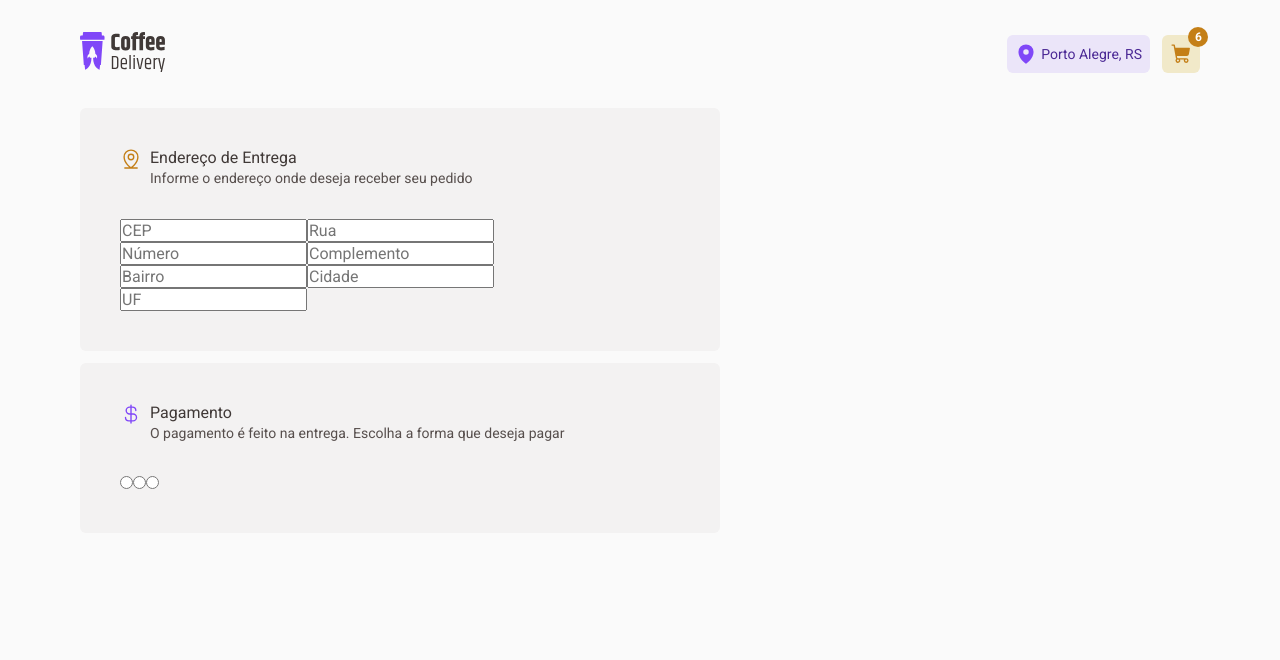
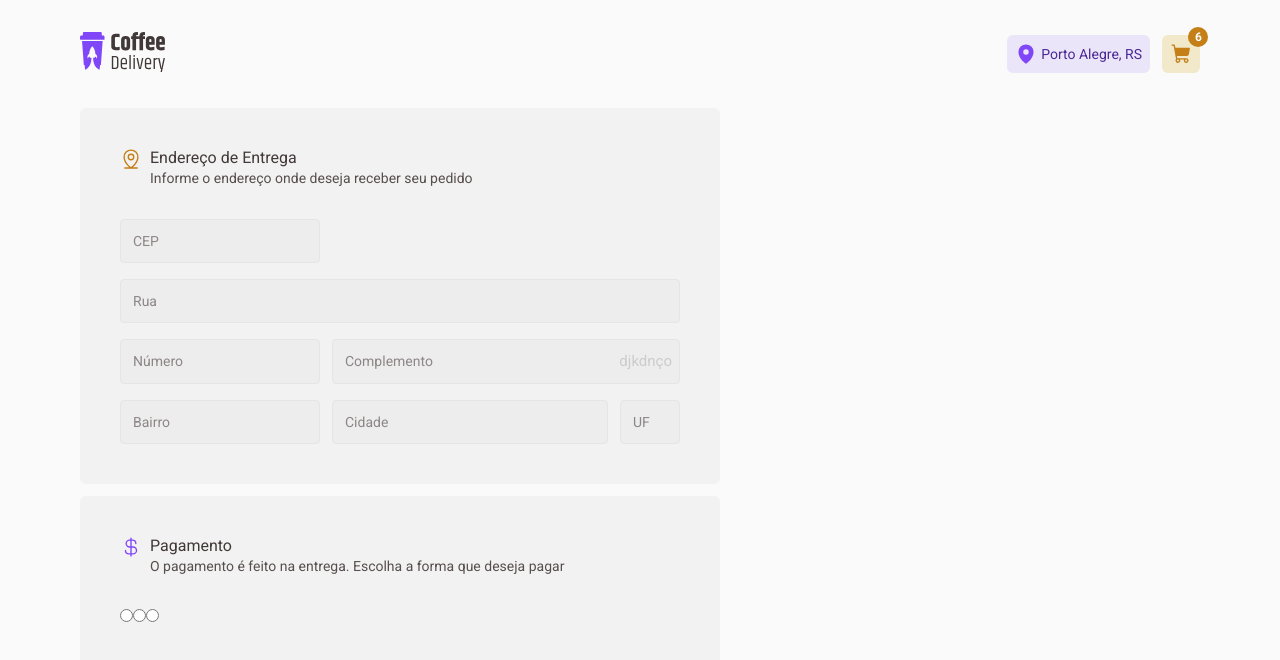
Before and after one commit to bernardodemarco/coffee-delivery, a React (Vite) app: page /checkout in a window 1280 px wide. Shown: the top 660 px of the page. Built offline with nearby package versions, Linux system fonts and the light colour scheme.

Commit message:
inputs form

```diff
--- a/src/pages/Checkout/components/OrderForm/index.tsx
+++ b/src/pages/Checkout/components/OrderForm/index.tsx
@@ -1,5 +1,10 @@
 import { CurrencyDollar, MapPinLine } from '@phosphor-icons/react'
-import { FormInfo, FormContainer } from './styles'
+import {
+  FormInfo,
+  FormContainer,
+  InputsContainer,
+  OptionalInput,
+} from './styles'
 
 export const OrderForm = () => {
   return (
@@ -12,15 +17,21 @@ export const OrderForm = () => {
             <p>Informe o endereço onde deseja receber seu pedido</p>
           </div>
         </FormInfo>
-        <div>
+        <InputsContainer>
           <input type="text" placeholder="CEP" />
           <input type="text" placeholder="Rua" />
+          <div>
             <input type="number" placeholder="Número" />
+            <OptionalInput>
               <input type="text" placeholder="Complemento" />
+            </OptionalInput>
+          </div>
+          <div>
             <input type="text" placeholder="Bairro" />
             <input type="text" placeholder="Cidade" />
             <input type="text" placeholder="UF" />
           </div>
+        </InputsContainer>
       </section>
       <section>
         <FormInfo iconColor="purple">
--- a/src/pages/Checkout/components/OrderForm/styles.ts
+++ b/src/pages/Checkout/components/OrderForm/styles.ts
@@ -47,3 +47,91 @@ export const FormInfo = styled.div<FormInfoProps>`
     color: ${({ theme, iconColor }) => theme[iconColor]};
   }
 `
+
+export const InputsContainer = styled.div`
+  display: flex;
+  flex-direction: column;
+  gap: 1rem;
+  justify-content: center;
+
+  & > div {
+    display: flex;
+    justify-content: flex-start;
+    align-items: center;
+    gap: 0.75rem;
+  }
+
+  div:nth-of-type(1) {
+    & > input {
+      width: 12.5rem;
+    }
+  }
+
+  div:nth-of-type(2) {
+    input:nth-of-type(1) {
+      width: 12.5rem;
+    }
+
+    input:nth-of-type(2) {
+      flex: 1;
+    }
+
+    input:nth-of-type(3) {
+      width: 3.75rem;
+    }
+  }
+
+  input {
+    display: block;
+    padding: 0.75rem;
+    background-color: ${({ theme }) => theme['base-input']};
+    border-radius: 4px;
+    border: 1px solid ${({ theme }) => theme['base-button']};
+    color: ${({ theme }) => theme['base-text']};
+    font-size: 0.875rem;
+    line-height: 1.3;
+    font-weight: 400;
+
+    transition: border 0.125s ease-in-out;
+  }
+
+  input:nth-child(1) {
+    width: 12.5rem;
+  }
+
+  input::placeholder {
+    color: ${({ theme }) => theme['base-label']};
+    display: flex;
+    justify-content: space-between;
+    width: 100%;
+  }
+
+  input:focus {
+    border: 1px solid ${({ theme }) => theme['yellow-dark']};
+  }
+`
+export const OptionalInput = styled.div`
+  position: relative;
+  flex: 1;
+  display: flex;
+
+  & > input {
+    flex: 1;
+  }
+
+  &::after {
+    content: 'djkdnço';
+    position: absolute;
+    right: 8px;
+    top: 50%;
+    font-size: 15px;
+    transform: translateY(-50%);
+    color: #ccc;
+  }
+
+  &:focus-within {
+    &::after {
+      display: none;
+    }
+  }
+`
```
Lines whose indentation alone changed are shown as unchanged.
